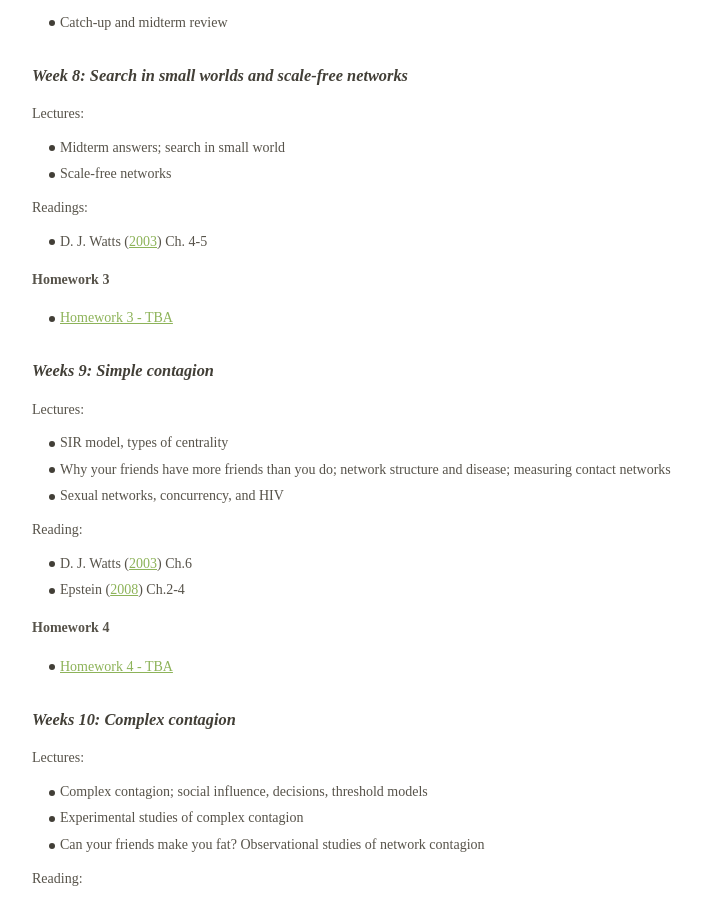
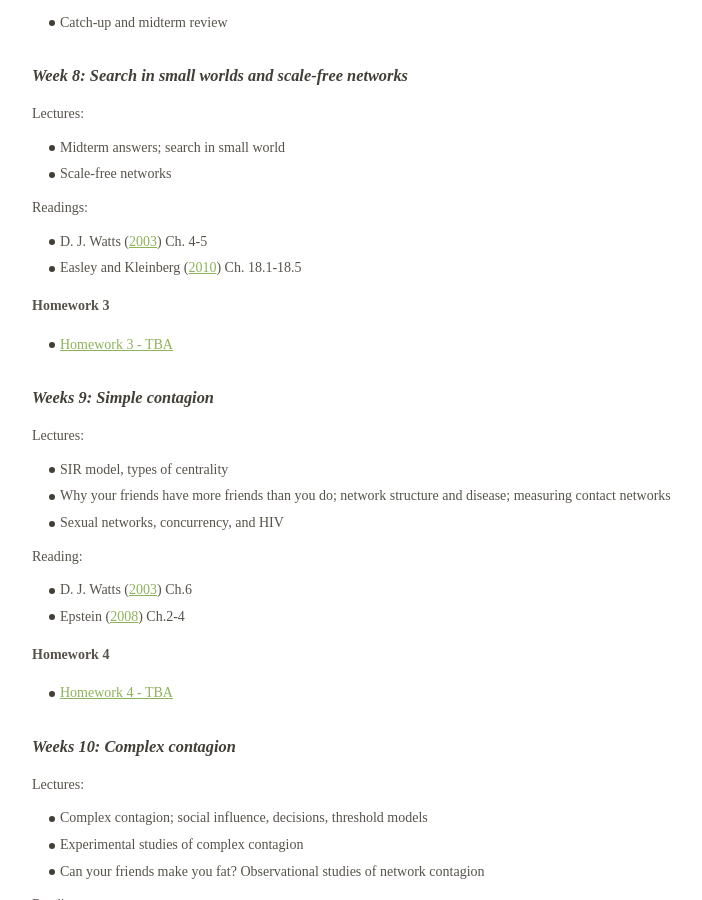
Before and after one commit to dfeehan/dfeehan.github.io, a Jekyll site: the page teaching/2018sp_demog180.html, which Jekyll copies as it is, in a window 1280 px wide and 900 px high, scrolled down 5765 px. Shown: the whole window, without its empty margins (258-960 px from the left). Built offline with Jekyll 4.4.1, drawn with Linux system fonts in a browser that asks for light colours.

Commit message:
added ek scale free reading

```diff
--- a/teaching/2018sp_demog180.html
+++ b/teaching/2018sp_demog180.html
@@ -727,6 +727,7 @@ Spring 2018</h1>
 <p>Readings:</p>
 <ul>
 <li><span class="citation" data-cites="watts_six_2003">D. J. Watts (<a href="#ref-watts_six_2003">2003</a>)</span> Ch. 4-5</li>
+<li><span class="citation" data-cites="easley_networks_2010">Easley and Kleinberg (<a href="#ref-easley_networks_2010">2010</a>)</span> Ch. 18.1-18.5</li>
 </ul>
 <h4 id="sec:hwk3">Homework 3</h4>
 <ul>
```
